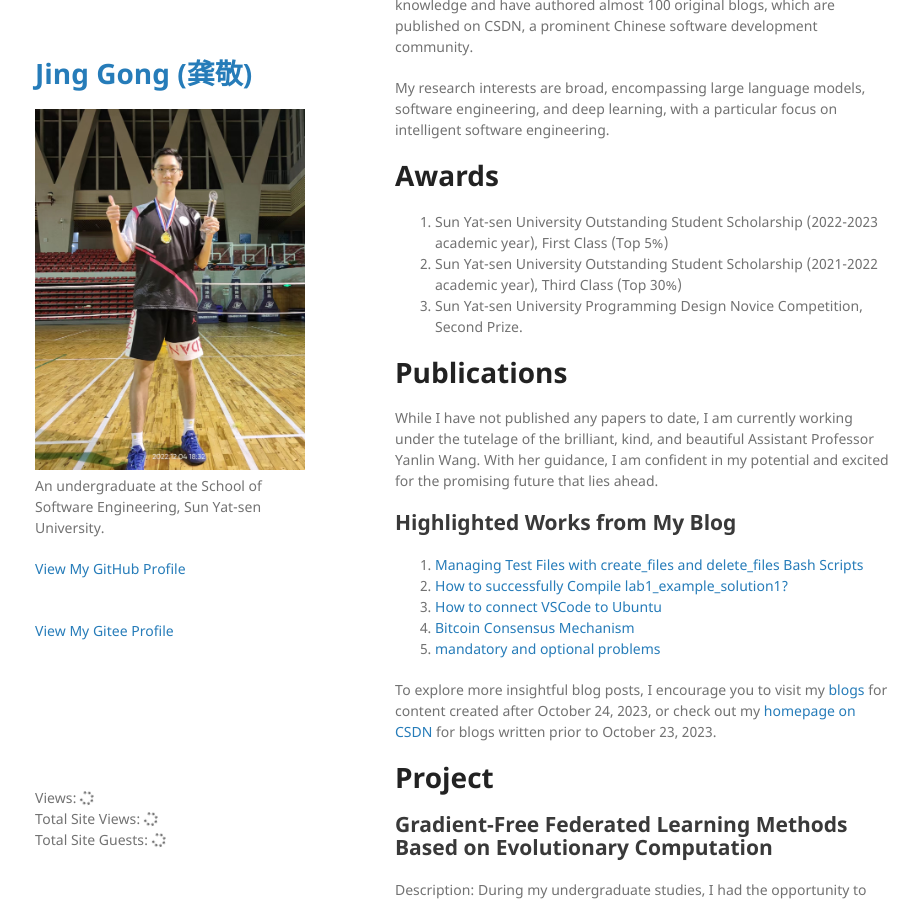
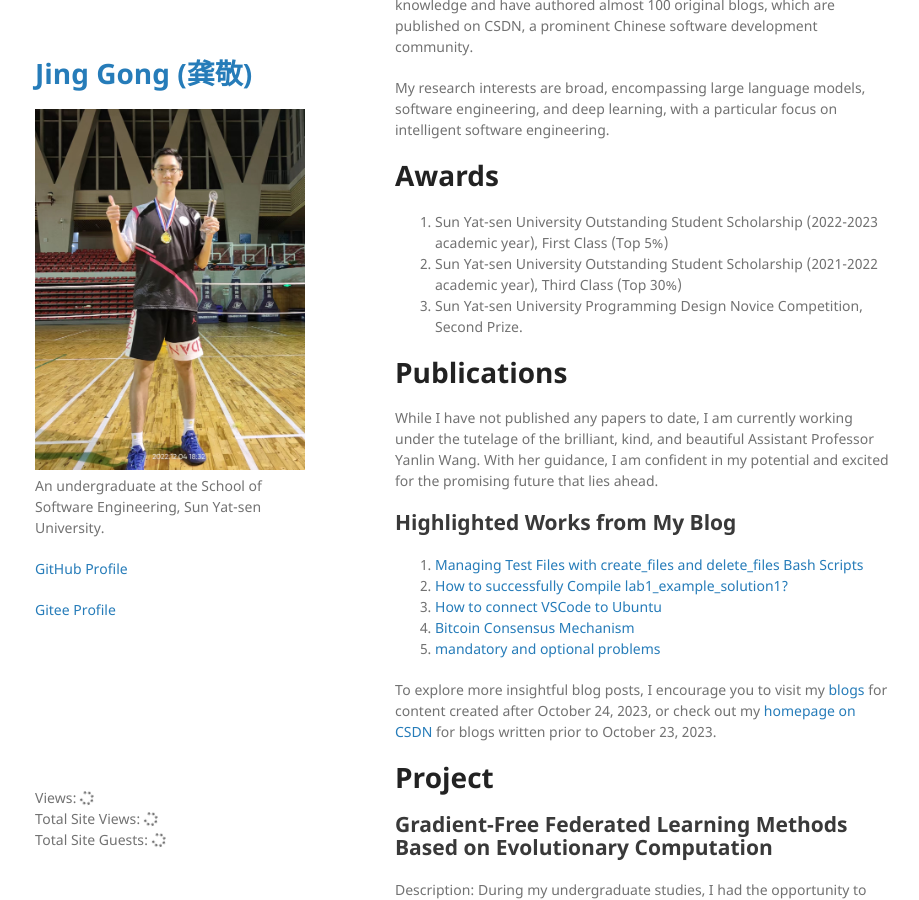
Before and after one commit to MikingG/MikingG.github.io, a Jekyll site: the page built from index.md, in a window 1280 px wide and 900 px high, scrolled down 303 px. Shown: the whole window, without its empty margins (175-1094 px from the left). Built offline with Jekyll 4.4.1, drawn with Linux system fonts in a browser that asks for light colours; nearby versions of some CDN libraries; comment, search, counter and statistics services are not loaded; our own code applies the rules of GitHub Pages for plain Markdown files.

Commit message:
Update default.html

```diff
--- a/_layouts/default.html
+++ b/_layouts/default.html
@@ -30,9 +30,10 @@
         {% endif %}
 
         {% if site.github.is_user_page %}
-        <p class="view"><a href="{{ site.github.owner_url }}">View My GitHub Profile</a></p><br>
+        <p class="view"><a href="{{ site.github.owner_url }}">GitHub Profile</a></p>
+        <p class="view"><a href="https://gitee.com/gong-jing-mking">Gitee Profile</a></p>
         {% endif %}
-        <p class="view"><a href="https://gitee.com/gong-jing-mking">View My Gitee Profile</a></p><br>
+
 
 
         {% if site.show_downloads %}
```
